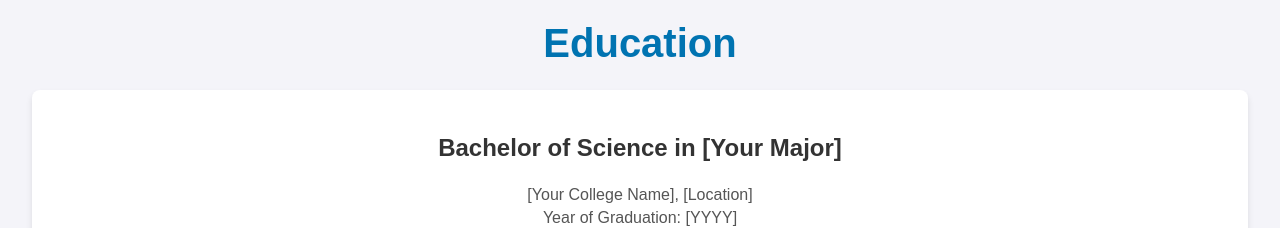
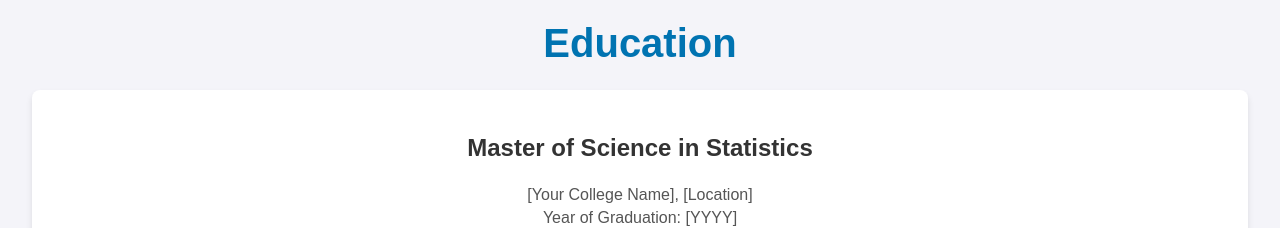
Before and after one commit to prakratigupta76/Portfolio, a plain HTML site: page index.html in a window 1280 px wide. Shown: the part 880-1108 px from the top of the page. Drawn offline with Linux system fonts and the light colour scheme.

Commit message:
Second Commit

```diff
--- a/index.html
+++ b/index.html
@@ -36,7 +36,7 @@
     <h2>Education</h2>
     <ul class="education-list">
         <li>
-            <h3>Bachelor of Science in [Your Major]</h3>
+            <h3>Master of Science in Statistics</h3>
             <p>[Your College Name], [Location]</p>
             <p>Year of Graduation: [YYYY]</p>
         </li>
```
